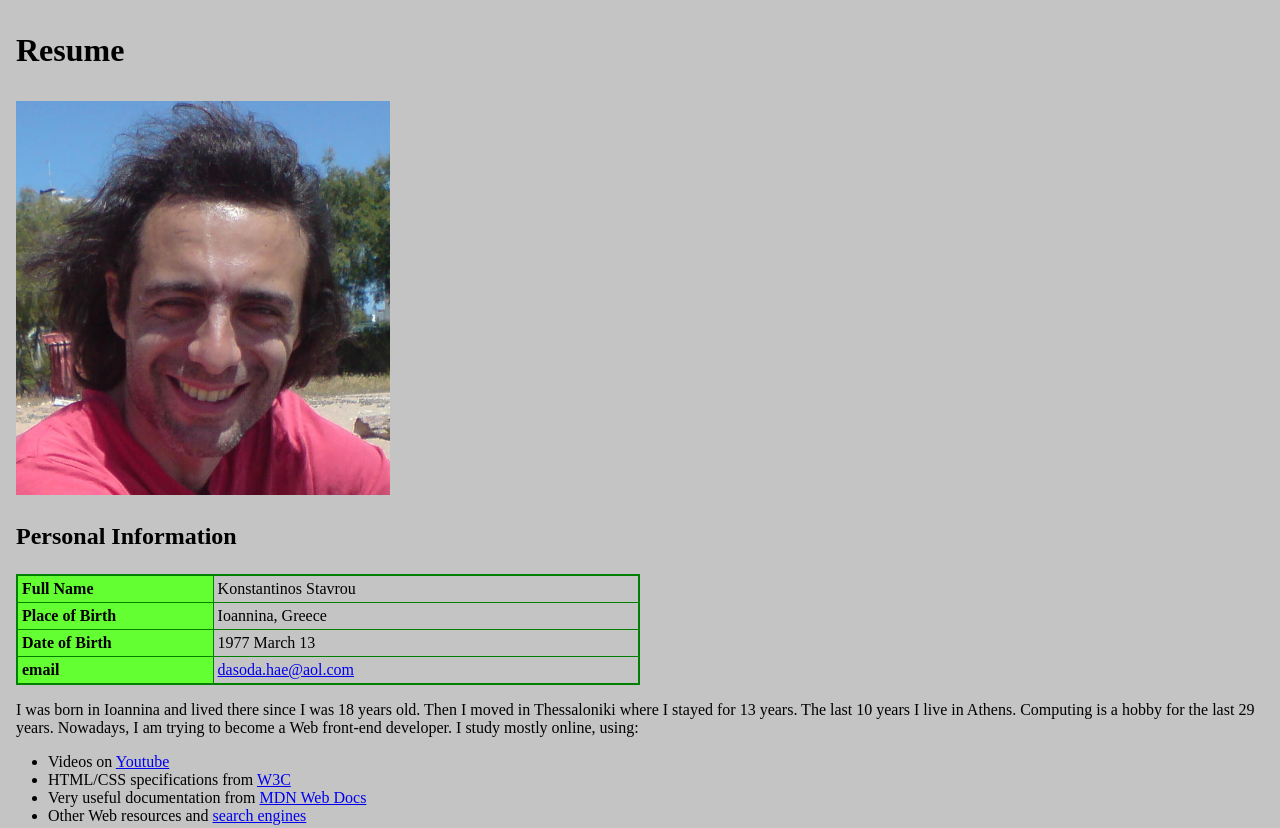
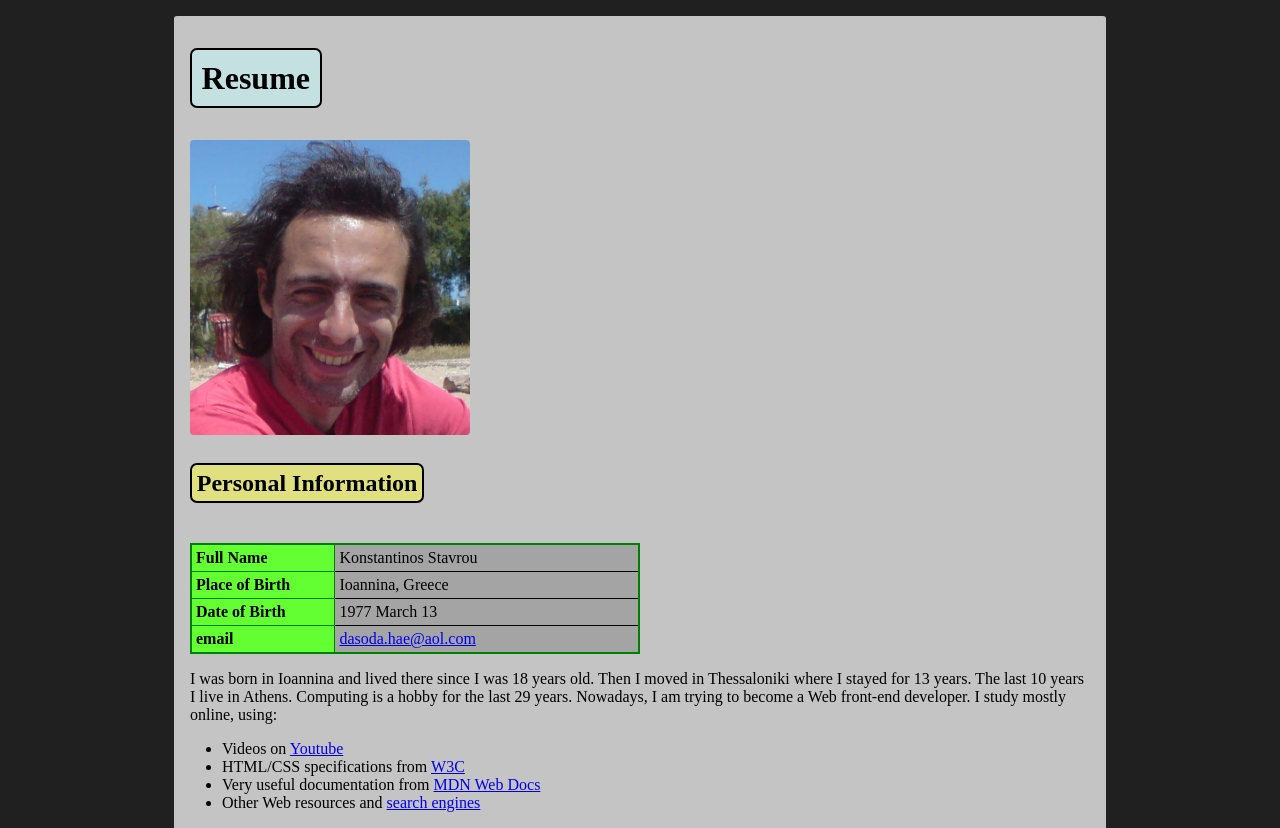
Before and after one commit to CostasStavrou/HTML-CSS, a plain HTML site: page week1/index.html in a window 1280 px wide. Shown: the top 828 px of the page. Drawn offline with Linux system fonts and the light colour scheme.

Commit message:
Just small cosmetic changes

```diff
--- a/week1/index.html
+++ b/week1/index.html
@@ -6,8 +6,9 @@
   <link rel="stylesheet" type="text/css" href="./main.css">
 </head>
 <body>
-  <h1>Resume</h1>
-  <img src="./images/photo.jpg" alt="photograph of konstantinos stavrou" />
+<div id="container">
+  <h1>Resume</h1><br />
+  <img src="./images/photo.jpg" alt="photograph of konstantinos stavrou" /><br />
   <h2>Personal Information</h2>
   <table>
     <tr>
@@ -60,5 +61,6 @@
     <li>Worked as a telephone assistand for Link2U on behalf of P&G (Athens)
     <li>Worked in ELTA Courier
   </ul>
+</div>
 </body>
 </html>
--- a/week1/main.css
+++ b/week1/main.css
@@ -7,6 +7,21 @@ body {
   color: black;
   background-color: rgb(196, 196, 196);
   margin: 1em;
+}
+
+@media screen and (min-width: 900px) {
+  body {
+    background-color: rgb(32, 32, 32);
+  }
+
+  #container {
+    color: black;
+    background-color: rgb(196, 196, 196);
+    width: 900px;
+    margin: 0 auto;
+	padding: 0 1em;
+	border-radius: 3px;
+  }
 }
 
 h1,h2  {
@@ -41,6 +56,11 @@ th {
   background-color: rgb(100,255,50);
 }
 
+td {
+  background-color: rgb(164,164,164);
+  border: 1px solid black;
+}
+
 ul {
   padding: 0 0 0.5em 2em;
 }
@@ -52,4 +72,21 @@ p {
 img {
   width: 30%;
   min-width: 280px;
+  border-radius: 4px;
 }
+
+h2 {
+  display: inline-block;
+  background-color: rgb(224, 224, 128);
+  border-radius: 7px;
+  border: 2px solid black;
+  padding: 0.2em;
+}
+
+h1 {
+  display: inline-block;
+  background-color: rgb(196, 224, 224);
+  border-radius: 7px;
+  border: 2px solid black;
+  padding: 0.3em;
+}
```
